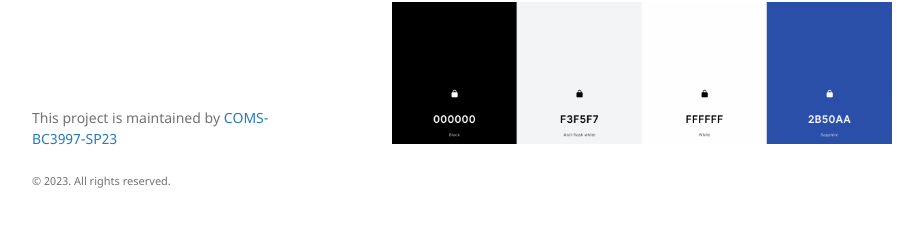
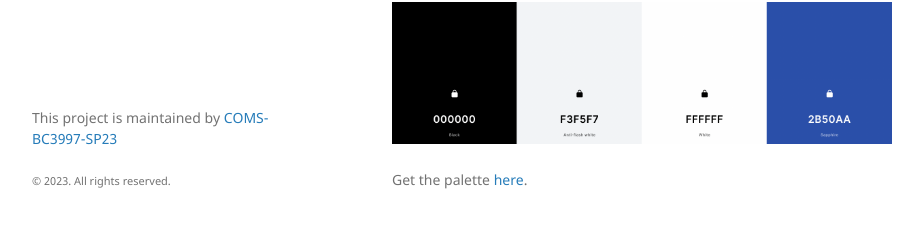
Before and after one commit to COMS-BC3997-SP23/website-tsazo, a Jekyll site: the page built from pages/wireframes.md, in a window 1280 px wide and 900 px high, scrolled down 6369 px. Shown: the part 640-868 px from the top of the window, without its empty margins (178-1101 px from the left). Built offline with Jekyll 4.4.1, drawn with Linux system fonts in a browser that asks for light colours.

Commit message:
Added color palette link

```diff
--- a/pages/wireframes.md
+++ b/pages/wireframes.md
@@ -45,3 +45,5 @@ Below is what I designed!
 Lastly, to make sure I don't go crazy with colors across the site, I wanted to cement a color palette that the tailor shop already uses to reflect it in the site itself.
 
 ![Magic Tailor's Color Palette](../assets/img/week2/color_palette.png)
+
+Get the palette [here](https://coolors.co/000000-f3f5f7-ffffff-2b50aa).
```
